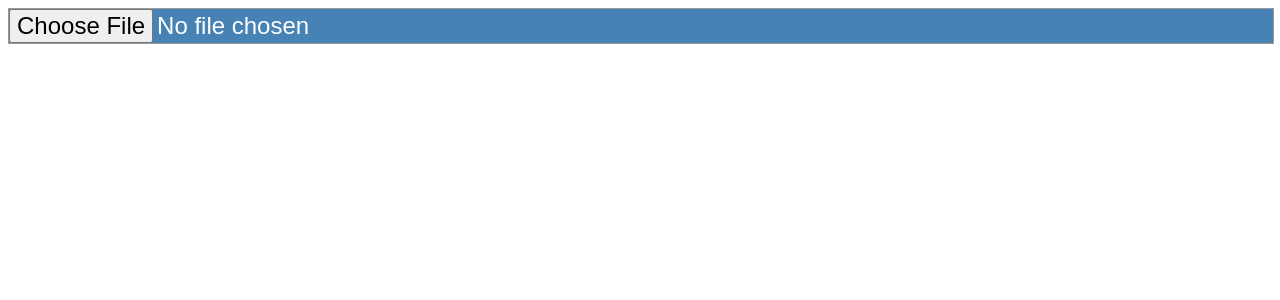
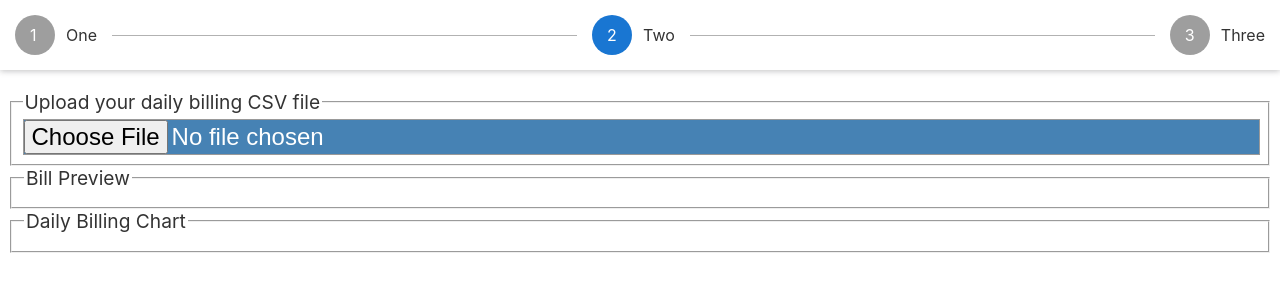
Before and after one commit to coolloic/dailybilling, an Angular app: page / in a window 1280 px wide. Shown: the top 300 px of the page. Built offline with nearby package versions, Linux system fonts and the light colour scheme.

Commit message:
Implement Stepper and update styles

```diff
--- a/src/app/daily-billing/bill-line-chart/bill-line-chart.component.styl
+++ b/src/app/daily-billing/bill-line-chart/bill-line-chart.component.styl
@@ -1,5 +1,7 @@
 :host
   /deep/
+    svg
+      max-width 100%
     .overlay
       fill none
       pointer-events all
--- a/src/app/daily-billing/bill-preview/bill-preview.component.html
+++ b/src/app/daily-billing/bill-preview/bill-preview.component.html
@@ -1,6 +1,6 @@
-<app-bill-table [header]="header" [items]="items" (editableCellChanged)="onTableCellChanged($event)">
-</app-bill-table>
-<div class="form-group">
+<div class="balance-field">
   <label>Initial Balance</label>
   <input type="number" [value]="defaultValue ? defaultValue : 1000" (change)="onInitBalanceChanged($event)">
 </div>
+<app-bill-table [header]="header" [items]="items" (editableCellChanged)="onTableCellChanged($event)">
+</app-bill-table>
--- a/src/app/daily-billing/bill-preview/bill-preview.component.styl
+++ b/src/app/daily-billing/bill-preview/bill-preview.component.styl
@@ -0,0 +1,17 @@
+:host
+  .balance-field
+    margin-bottom 15px
+    font-size 1.5rem
+    max-width 100%
+    label
+      margin-left 1%
+      @media (min-width 768px)
+        margin 0
+    input
+      font-size 1.5rem
+      margin-top 5px
+      width 96%
+      margin 0 1%
+      @media (min-width 768px)
+        width auto
+        margin 0
--- a/src/app/daily-billing/bill-stepper/bill-stepper.component.html
+++ b/src/app/daily-billing/bill-stepper/bill-stepper.component.html
@@ -1 +1,29 @@
-<p>bill-stepper works!</p>
+<div class="stepper">
+  <div class="stepper--header">
+    <div class="step">
+      <span class="step--number">1</span>
+      <span class="step--title">One</span>
+    </div>
+    <hr class="step--divider">
+    <div class="step step--active">
+      <span class="step--number">2</span>
+      <span class="step--title">Two</span>
+    </div>
+    <hr class="step--divider">
+    <div class="step">
+      <span class="step--number">3</span>
+      <span class="step--title">Three</span>
+    </div>
+  </div>
+  <div class="stepper--content">
+    <div class="step--content">
+      <ng-content select="[one]"></ng-content>
+    </div>
+    <div class="step--content">
+      <ng-content select="[two]"></ng-content>
+    </div>
+    <div class="step--content">
+      <ng-content select="[three]"></ng-content>
+    </div>
+  </div>
+</div>
--- a/src/app/daily-billing/bill-stepper/bill-stepper.component.styl
+++ b/src/app/daily-billing/bill-stepper/bill-stepper.component.styl
@@ -0,0 +1,51 @@
+:host
+  .stepper--header
+    text-align left
+    display flex
+    align-items stretch
+    justify-content space-between
+    margin-bottom 15px
+    box-shadow 0 1px 6px 0 rgba(32,33,36,0.28)
+    margin -8px
+    padding 8px
+    @media (min-width 768px)
+      padding 15px
+    margin-bottom 20px
+    .step--divider
+      display block
+      flex 1 1 0px
+      height 0
+      max-height 0
+      border solid
+      border-width thin 0 0
+      border-color rgba(0, 0, 0, .3)
+      align-self center
+      margin 0 15px
+    .step
+      vertical-align middle
+      height 40px
+      line-height @height
+      white-space nowrap
+      cursor pointer
+      position relative
+      .step--number
+        position relative
+        display inline-block
+        width 40px
+        height 40px
+        border-radius 50%
+        height 100%
+        color #fff
+        text-indent 15px
+        font-size 1rem
+        margin-right 1px
+        background-color rgba(0, 0, 0, .38)
+      &.step--active
+        .step--number
+          background-color #1976d2
+      .step--title
+        display none
+        font-size 1rem
+        margin-left 10px
+        @media (min-width 512px)
+          display inline-block
--- a/src/app/daily-billing/bill-stepper/bill-stepper.component.ts
+++ b/src/app/daily-billing/bill-stepper/bill-stepper.component.ts
@@ -6,6 +6,7 @@ import { Component, OnInit } from '@angular/core';
   styleUrls: ['./bill-stepper.component.styl']
 })
 export class BillStepperComponent implements OnInit {
+  data = []
 
   constructor() { }
 
--- a/src/app/daily-billing/bill-table/bill-table.component.html
+++ b/src/app/daily-billing/bill-table/bill-table.component.html
@@ -1,4 +1,4 @@
-<div class="table" *ngIf="header.length > 0 && items.length > 0">
+<div [className]="isTile ? 'table tile' : 'table'" *ngIf="header.length > 0 && items.length > 0">
   <div class="table--row table--header">
     <div *ngFor="let item of header" class="table--title table--cell">
       {{item}}
@@ -6,13 +6,13 @@
   </div>
   <div class="table--body">
     <div *ngFor="let item of items" class="table--row">
-      <div class="table--cell">
+      <div class="table--cell" title="Date">
         {{item.date | dateFormat}}
       </div>
-      <div class="table--cell">
+      <div class="table--cell" title="Amount">
         <app-editable-table-cell [id]="item.id" [editable]="editable" [amount]="item.amount" (amountChangeEmitter)="onAmountCellChanged($event)"></app-editable-table-cell>
       </div>
-      <div class="table--cell">
+      <div class="table--cell" title="Summary">
         {{item.summary}}
       </div>
     </div>
--- a/src/app/daily-billing/bill-table/bill-table.component.styl
+++ b/src/app/daily-billing/bill-table/bill-table.component.styl
@@ -1,7 +1,9 @@
 :host
   .table
+    overflow hidden
     background-color #24292e
     color #fff
+
     &--title
       font-size 1.2rem
       text-transform uppercase
@@ -19,3 +21,33 @@
       padding .75rem
       flex-grow 1
       flex-basis 0
+      /deep/
+        font-size 1rem
+    &.tile
+      background-color transparent
+      .table--row
+        display block
+        background-color #24292e
+        border-radius 5px
+        @media (min-width 768px)
+          display flex
+          border-radius 0
+      .table--row + .table--row
+        margin-top 8px
+        @media (min-width 768px)
+          margin-top 0
+      .table--cell
+        display block
+        /deep/
+          font-size 1.5rem
+          @media (min-width 768px)
+            font-size 1rem
+          input
+            width 100%
+            font-size 1.5rem
+            @media (min-width 768px)
+              font-size 1rem
+      .table--header
+        display none
+        @media (min-width 768px)
+          display flex
--- a/src/app/daily-billing/bill-table/bill-table.component.ts
+++ b/src/app/daily-billing/bill-table/bill-table.component.ts
@@ -6,6 +6,8 @@ import {Bill} from '../pojo/bill';
   styleUrls: ['./bill-table.component.styl']
 })
 export class BillTableComponent  {
+  @Input()
+  isTile: boolean;
   @Input()
   header: string[];
   @Input()
--- a/src/app/daily-billing/daily-billing.component.html
+++ b/src/app/daily-billing/daily-billing.component.html
@@ -1,9 +1,27 @@
+<app-bill-stepper>
+  <div one>
+    <fieldset>
+      <legend>Upload your daily billing CSV file</legend>
       <app-file-upload (fileChangeEmitter)="onFileSelected($event)"></app-file-upload>
+    </fieldset>
+  </div>
+  <div two>
+    <fieldset class="no-padding no-margin">
+      <legend>Bill Preview</legend>
       <app-bill-preview *ngIf="billPreview.isLoaded || false" [header]="billPreview.header"
                         [items]="billPreview.items | sortByDate"
                         (initBalanceChangeEmitter)="onInitBalanceChanged($event)"></app-bill-preview>
-<app-bill-line-chart *ngIf="billPreview.isLoaded || false" [data]="billPreview.items | sortByDate" [width]="lineChartOpts.width"
+    </fieldset>
+  </div>
+  <div three>
+    <fieldset class="no-padding no-margin">
+      <legend>Daily Billing Chart</legend>
+      <app-bill-line-chart *ngIf="billPreview.isLoaded || false" [data]="billPreview.items | sortByDate"
+                           [width]="lineChartOpts.width"
                            [height]="lineChartOpts.height"></app-bill-line-chart>
-<app-bill-table [header]="billPreview.header" [items]="billPreview.items" [editable]="true"
+      <app-bill-table [isTile]="true"  [header]="billPreview.header" [items]="billPreview.items" [editable]="true"
                       (editableCellChanged)="onAmountChanged($event)">
       </app-bill-table>
+    </fieldset>
+  </div>
+</app-bill-stepper>
--- a/src/app/daily-billing/daily-billing.component.styl
+++ b/src/app/daily-billing/daily-billing.component.styl
@@ -0,0 +1,5 @@
+:host
+  .no-padding
+    padding 8px 0
+    @media (min-width 768px)
+      padding 0.625em .75rem
--- a/src/styles.styl
+++ b/src/styles.styl
@@ -1 +1,9 @@
 /* You can add global styles to this file, and also import other style files */
+input[type='file']
+  cursor pointer
+legend
+  font-size 1.2rem
+no-padding
+  padding 0
+no-margin
+  padding 0
```
Lines whose indentation alone changed are shown as unchanged.
